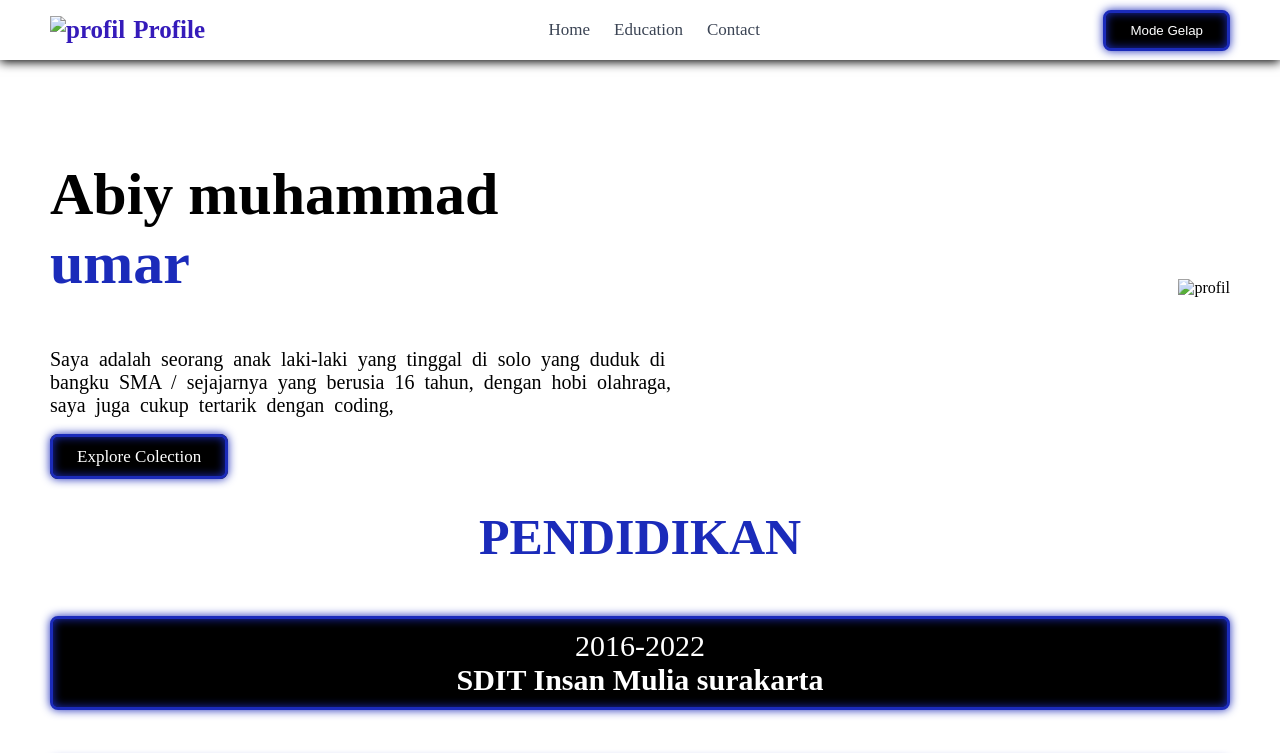
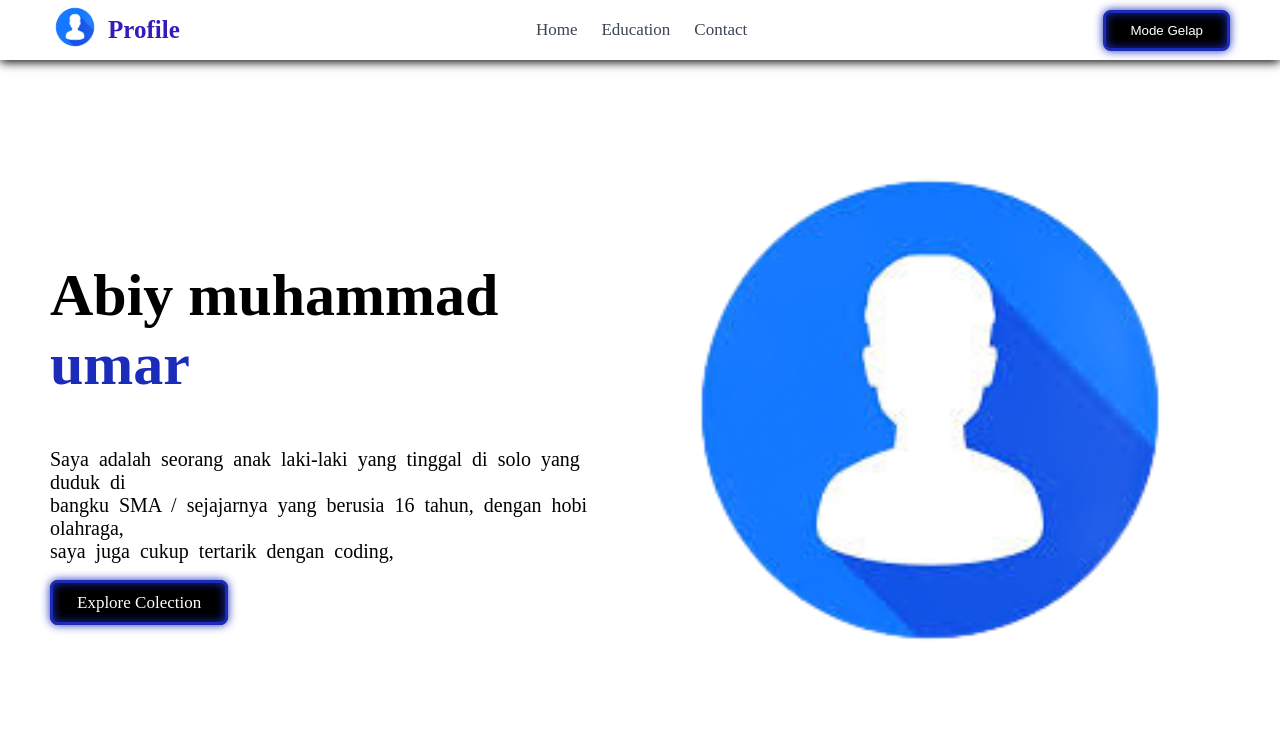
Before and after one commit to abiymar8-lgtm/praktek, a plain HTML site: page index.html in a window 1280 px wide. Shown: the top 753 px of the page. Drawn offline with Linux system fonts and the light colour scheme.

Commit message:
Update and rename profil.html to index.html

```diff
--- a/profil.html
+++ b/index.html
@@ -11,7 +11,7 @@
         <div class="penuh">
             <header>
                 <div class="icon">
-                    <h1 class="head"><span class="logo"><img src="../kopi/profilbagus.png" alt="profil" width="50" height="50"></span>Profile</h1>
+                    <h1 class="head"><span class="logo"><img src="profilbagus.png" alt="profil" width="50" height="50"></span>Profile</h1>
                 </div>
                 <div class="menu">
                     <nav class="navigation">
@@ -34,7 +34,7 @@
                 <a class="button" href="#"> Explore Colection</a>
             </div>
             <div class="picture">
-                <img src="../kopi/profilbg.png" alt="profil" width="600px">
+                <img src="profilbagus.png" alt="profil" width="600px">
             </div>
         </section>
         <div id="Product" class="school">
@@ -55,7 +55,7 @@
         <footer>
             <div class="akhir">
                 <div class="footer1">
-                    <img src="../kopi/gambar.png" alt="logo" width="50" height="50">
+                    <img src="profilbagus.png" alt="logo" width="50" height="50">
                     <h1>Profil</h1>
                 </div>
                 <div class="footer2">
@@ -81,4 +81,5 @@
         </footer>
         <script src="profil.js"></script>
     </body>
+
 </html>
```
